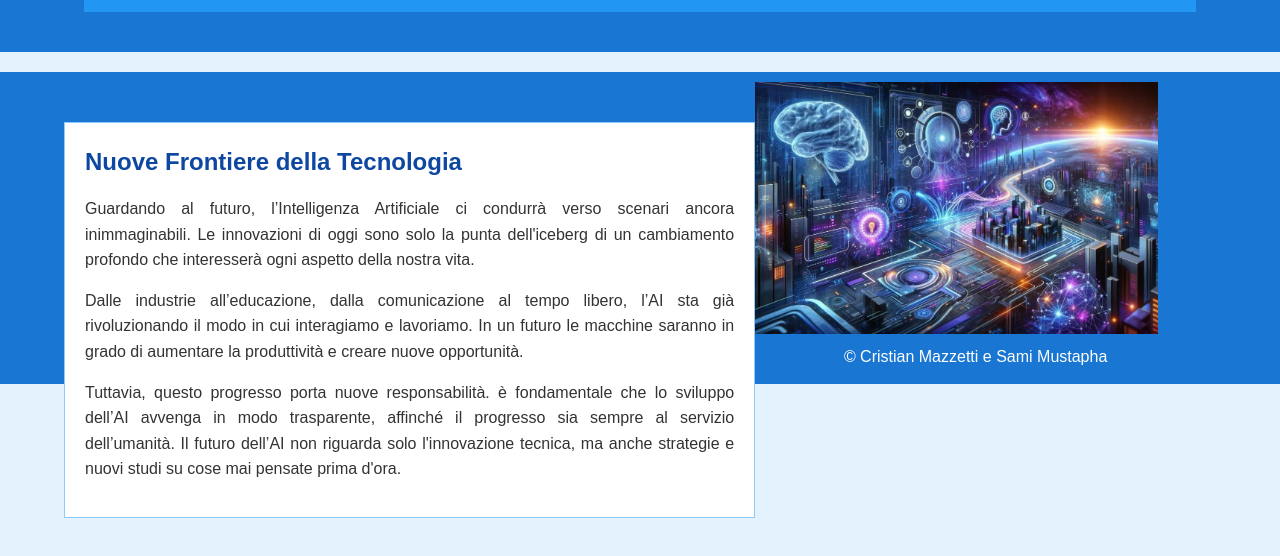
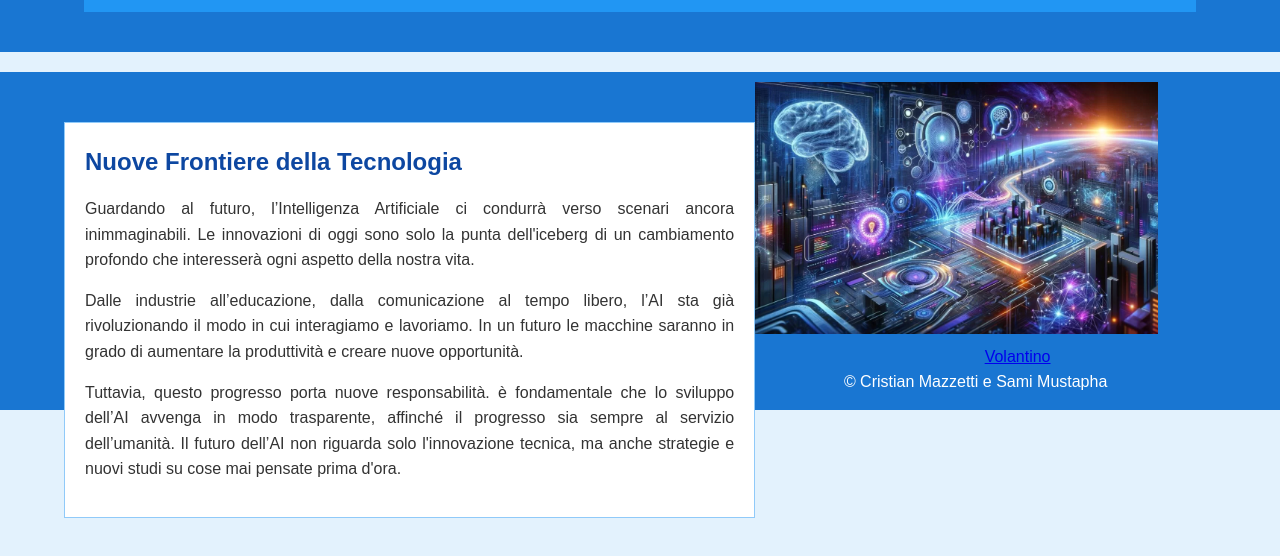
Before and after one commit to sami112-cd/sitoweb, a plain HTML site: page futuro.html in a window 1280 px wide. Shown: the part 118-674 px from the top of the page. Drawn offline with Linux system fonts and the light colour scheme.

Commit message:
futuro.html

```diff
--- a/futuro.html
+++ b/futuro.html
@@ -37,6 +37,7 @@
     </div>
   </main>
   <footer>
+    <a href="informatica_openday.pdf" download="informatica_openday.pdf">Volantino</a>
     <div class="container footer-container">
       <p>&copy; Cristian Mazzetti e Sami Mustapha</p>
     </div>
```
